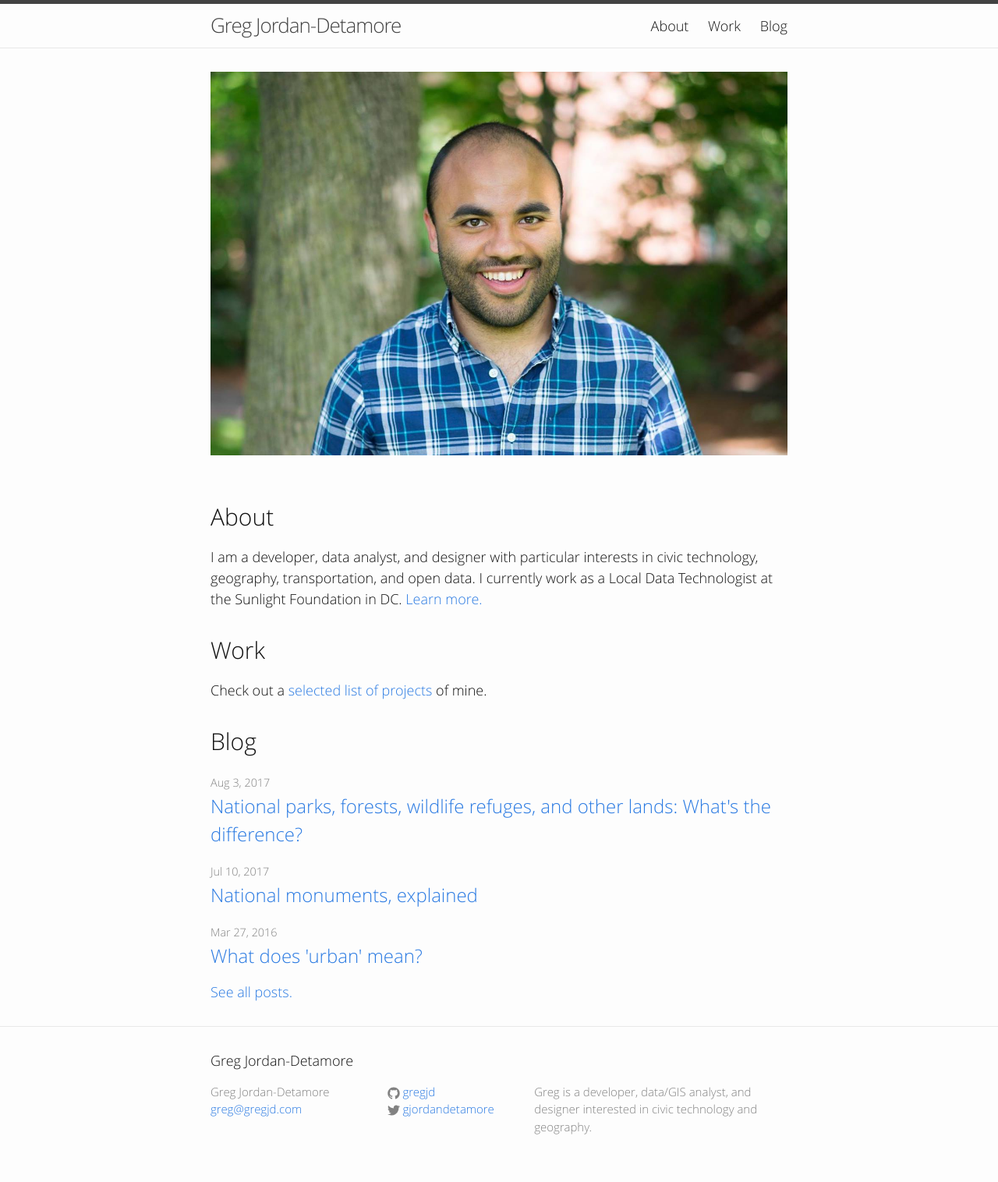
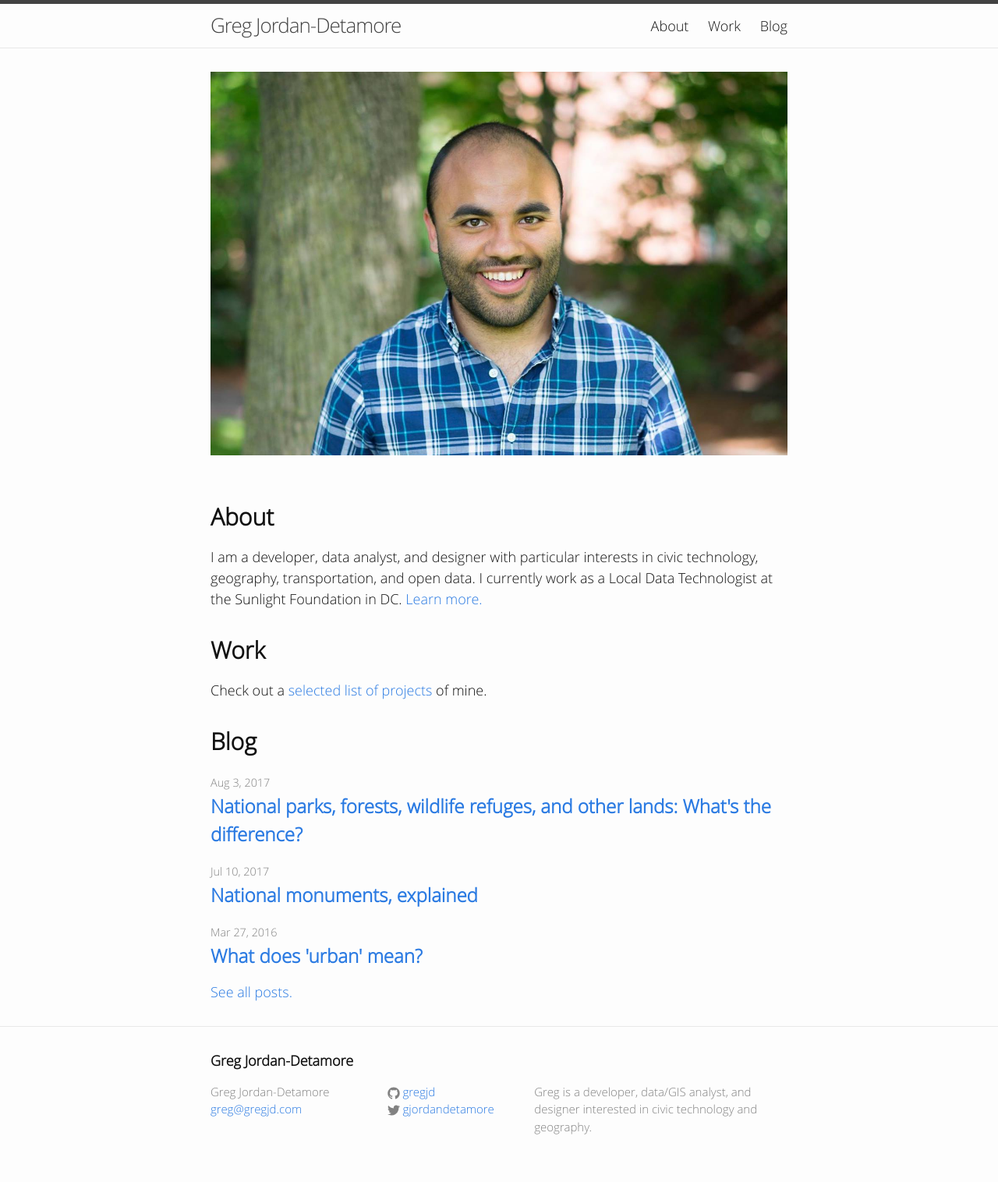
Before and after one commit to gregjd/gregjd.github.io, a Jekyll site: the page built from index.html, in a window 1280 px wide. Shown: the whole page at 78% size. Built offline with Jekyll 4.4.1, drawn with Linux system fonts in a browser that asks for light colours.

Commit message:
Make h1 and h2 bold

```diff
--- a/_sass/_base.scss
+++ b/_sass/_base.scss
@@ -89,7 +89,10 @@
 /**
  * Headings
  */
-h1, h2, h3, h4, h5, h6 {
+h1, h2 {
+    font-weight: bold;
+}
+h3, h4, h5, h6 {
     font-weight: 300;
 }
 
```
